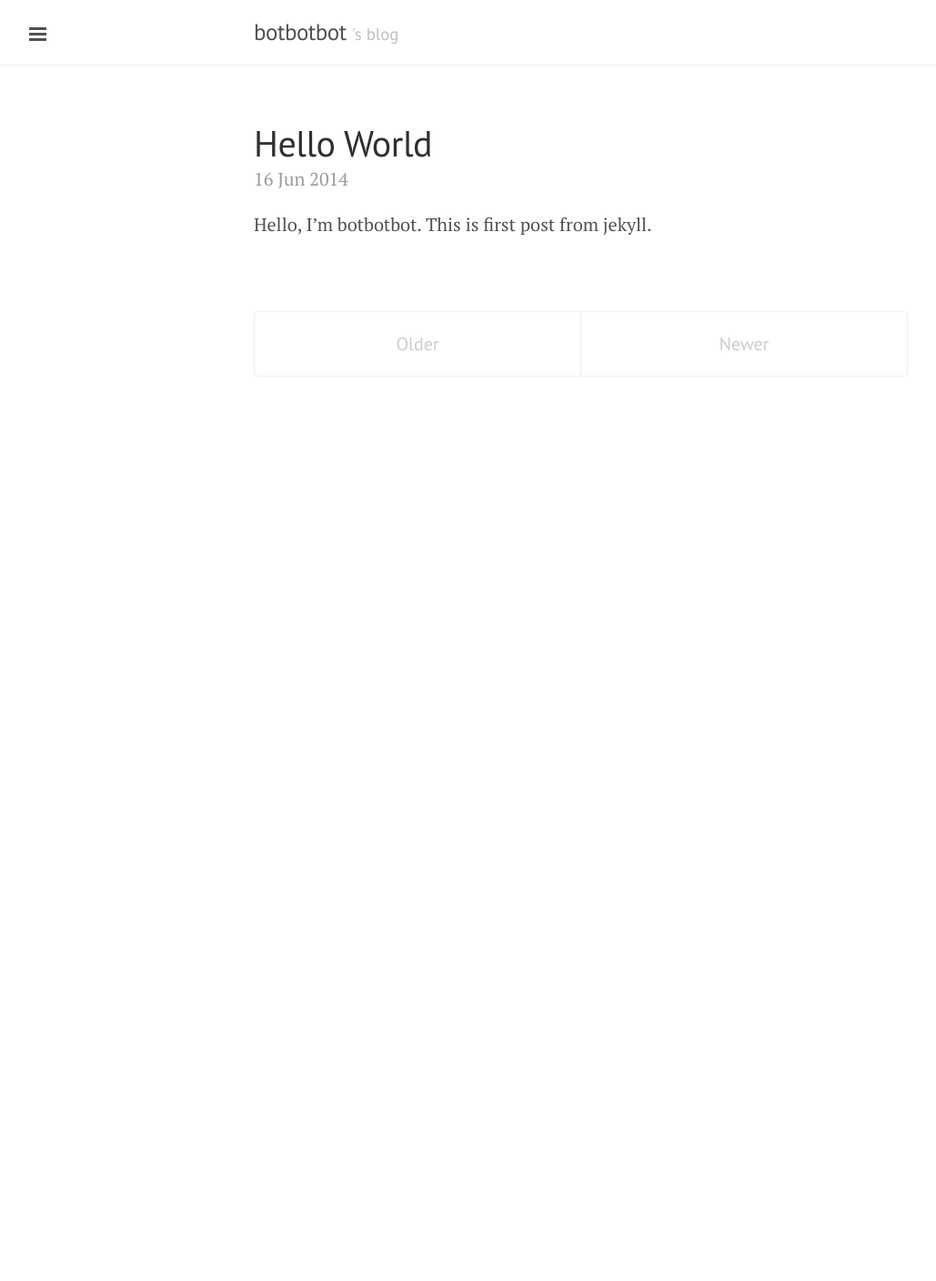
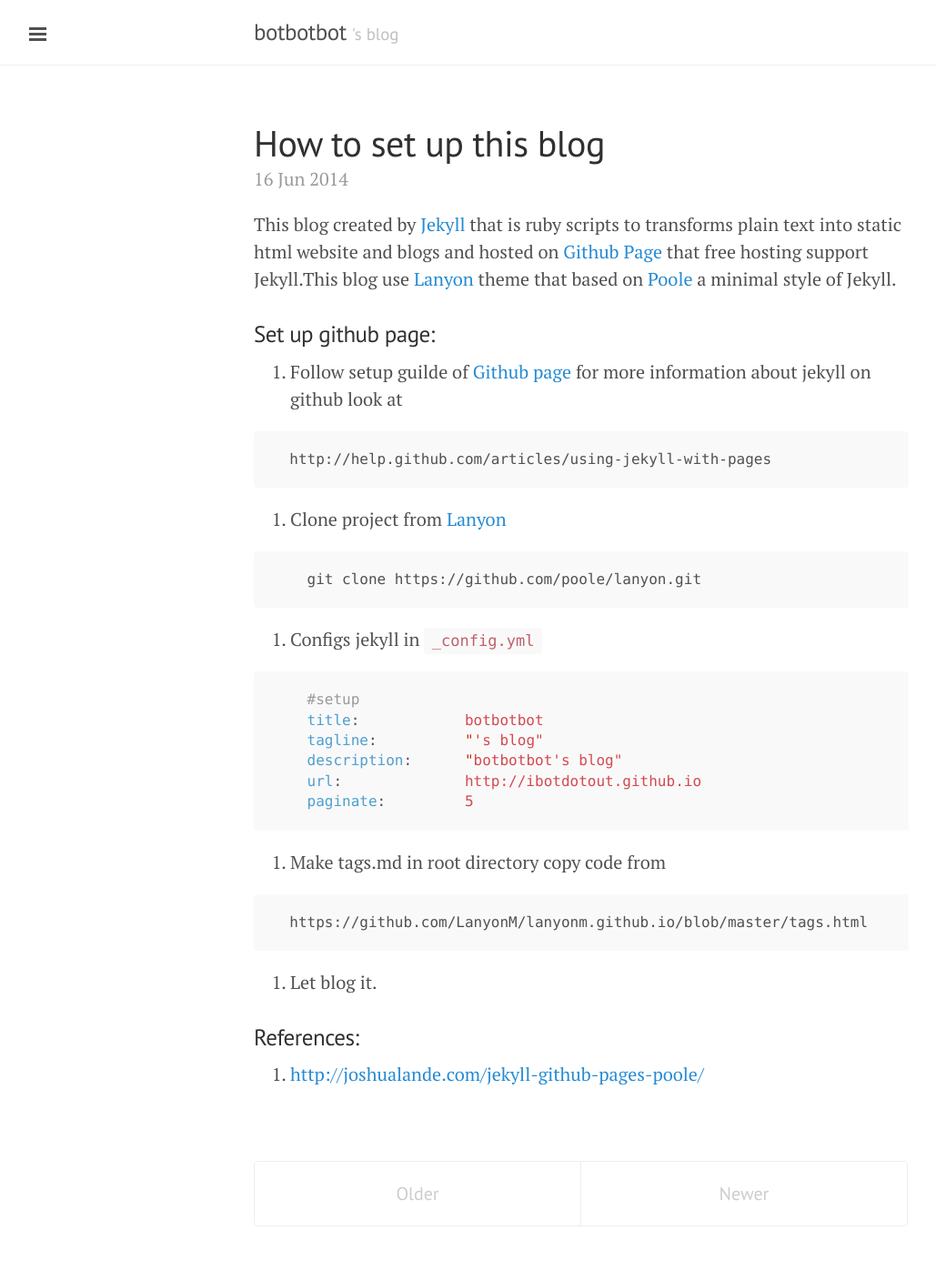
Before and after one commit to ibotdotout/ibotdotout.github.io, a Jekyll site: the page built from index.html, in a window 1280 px wide. Shown: the whole page at 91% size, without its empty margins (1-1030 px from the left). Built offline with Jekyll 4.4.1, drawn with Linux system fonts in a browser that asks for light colours; Markdown is read by kramdown in place of the engine named in the settings; the list of posts is cut into pages by our own code; before the commit the page ends 900 px from its top, so only the background shows below that.

Commit message:
add post/how-to-set-up-this-blog

````diff
--- a/_config.yml
+++ b/_config.yml
@@ -9,7 +9,7 @@ permalink:        pretty
 title:            botbotbot
 tagline:          "'s blog"
 description:      "botbotbot's blog"
-url:              http://lanyon.getpoole.com
+url:              http://ibotdotout.github.io
 paginate:         5
 
 author:
--- a/_posts/2014-06-16-hello-world.md
+++ /dev/null
@@ -1,8 +0,0 @@
----
-layout: post
-title: Hello World
-#permalink: "hello-world"
-#tags: ["hello"]
----
-
-Hello, I'm botbotbot. This is first post from jekyll.
--- /dev/null
+++ b/_posts/2014-06-16-how-to-set-up-this-blog.md
@@ -0,0 +1,42 @@
+---
+layout: post
+title: How to set up this blog
+#permalink: "hello-world"
+tags: [Jekyll]
+---
+
+This blog created by [Jekyll](http://jekyllrb.com) that is ruby scripts to transforms plain text into static html website and blogs and hosted on [Github
+Page](http://page.github.com) that free hosting support Jekyll.This blog use [Lanyon](http://lanyon.getpoole.com) theme that based on
+[Poole](http://getpoole.com) a minimal style of Jekyll.
+
+### Set up github page:
+  1. Follow setup guilde of [Github page](https://pages.github.com)
+  for more information about jekyll on github look at
+
+  ```
+  http://help.github.com/articles/using-jekyll-with-pages
+  ```
+  2. Clone project from [Lanyon](http://lanyon.getpoole.com)
+
+  ```
+    git clone https://github.com/poole/lanyon.git
+  ```
+  3. Configs jekyll in  ``` _config.yml```
+
+  ```yaml
+    #setup
+    title:            botbotbot
+    tagline:          "'s blog"
+    description:      "botbotbot's blog"
+    url:              http://ibotdotout.github.io
+    paginate:         5
+  ```
+  4. Make tags.md in root directory copy code from
+
+  ```
+  https://github.com/LanyonM/lanyonm.github.io/blob/master/tags.html
+  ```
+  5. Let blog it.
+
+### References:
+  1.  [http://joshualande.com/jekyll-github-pages-poole/](http://joshualande.com/jekyll-github-pages-poole/)
````
